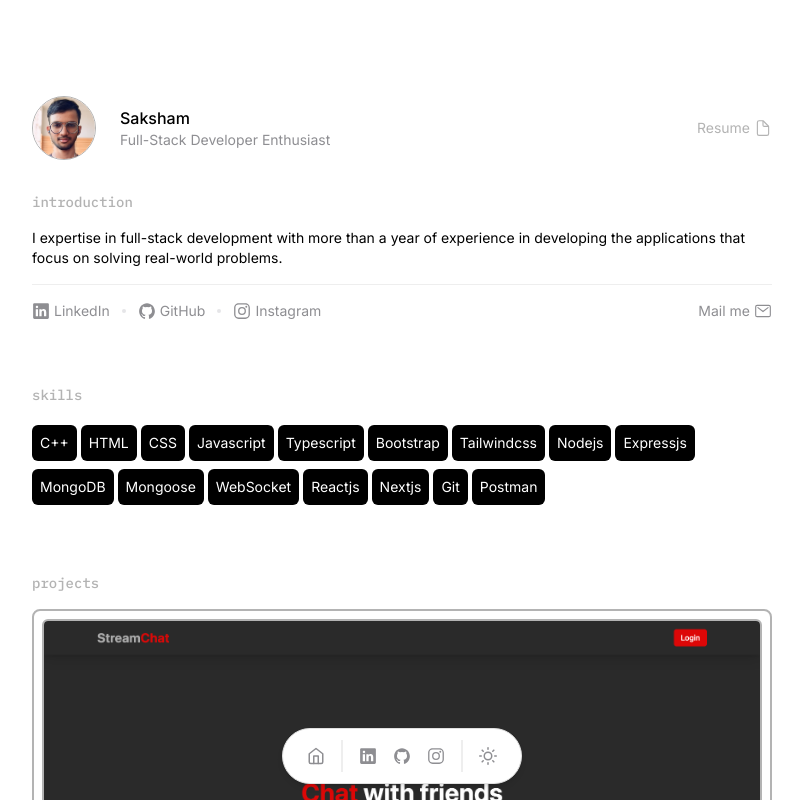
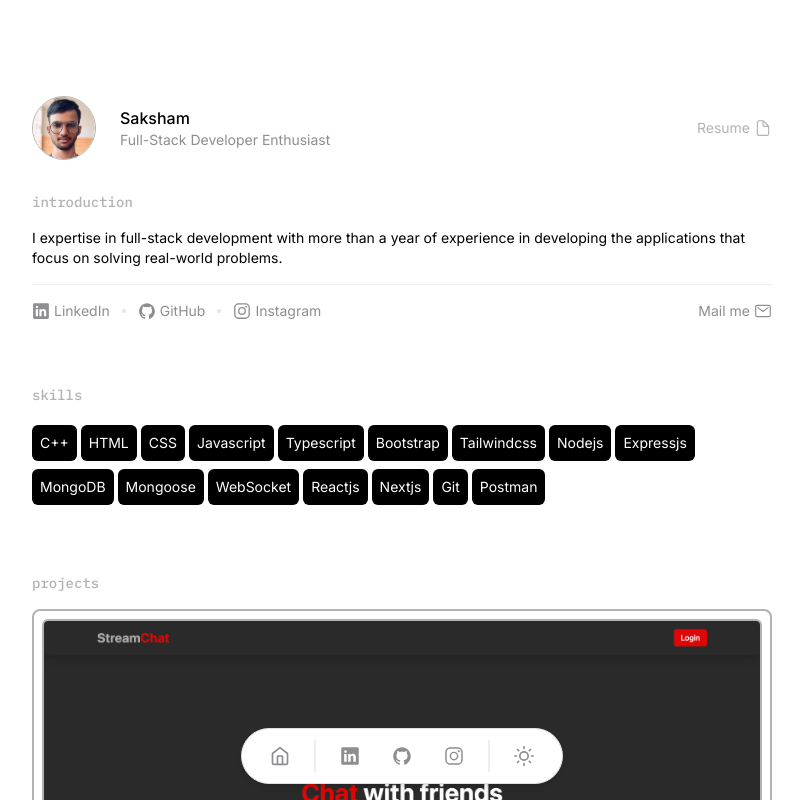
Before and after one commit to Saksham131102/portfolio, a Next.js app: page / in a window 1280 px wide. Shown: the whole page, without its empty margins (238-1041 px from the left). Built offline with nearby package versions, Linux system fonts and the light colour scheme.

Commit message:
docker updated

```diff
--- a/src/app/(components)/Docker.tsx
+++ b/src/app/(components)/Docker.tsx
@@ -4,34 +4,42 @@ import { IoLogoGithub, IoLogoInstagram, IoLogoLinkedin } from "react-icons/io5";
 const Docker = () => {
   return (
     <div className="absolute left-1/2 transform -translate-x-1/2 w-auto z-50 bottom-4 flex justify-center items-center text-xl">
-      <div className="bg-white text-[#8e8e92] h-14 w-60 rounded-full border border-gray-300 shadow-md flex justify-center items-center gap-4">
-        <a href="#home">
-          <FiHome className="text-lg hover:text-black hover:text-2xl transition-all duration-300" />
+      <div className="bg-white text-[#8e8e92] h-14 px-5 rounded-full border border-gray-300 shadow-md flex justify-center items-center gap-4">
+        <a
+          href="#home"
+          className="active:bg-gray-300 active:text-black rounded-full h-9 w-9 flex justify-center items-center"
+        >
+          <FiHome className="text-xl" />
         </a>
         <div className="border border-r h-8"></div>
         <a
           href="https://www.linkedin.com/in/saksham013/"
           target="_blank"
           rel="noopener noreferrer"
+          className="active:bg-gray-300 active:text-black rounded-full h-9 w-9 flex justify-center items-center"
         >
-          <IoLogoLinkedin className="text-lg hover:text-black hover:text-2xl transition-all duration-300" />
+          <IoLogoLinkedin className="text-xl" />
         </a>
         <a
           href="https://github.com/Saksham131102"
           target="_blank"
           rel="noopener noreferrer"
+          className="active:bg-gray-300 active:text-black rounded-full h-9 w-9 flex justify-center items-center"
         >
-          <IoLogoGithub className="text-lg hover:text-black hover:text-2xl transition-all duration-300" />
+          <IoLogoGithub className="text-xl" />
         </a>
         <a
           href="https://www.instagram.com/flemoid.___/"
           target="_blank"
           rel="noopener noreferrer"
+          className="active:bg-gray-300 active:text-black rounded-full h-9 w-9 flex justify-center items-center"
         >
-          <IoLogoInstagram className="text-lg hover:text-black hover:text-2xl transition-all duration-300" />
+          <IoLogoInstagram className="text-xl" />
         </a>
         <div className="border border-r h-8"></div>
-        <FiSun className="text-lg hover:text-black hover:text-2xl transition-all duration-300" />
+        <div className="active:bg-gray-300 active:text-black rounded-full h-9 w-9 flex justify-center items-center">
+          <FiSun className="text-xl" />
+        </div>
       </div>
     </div>
   );
```
